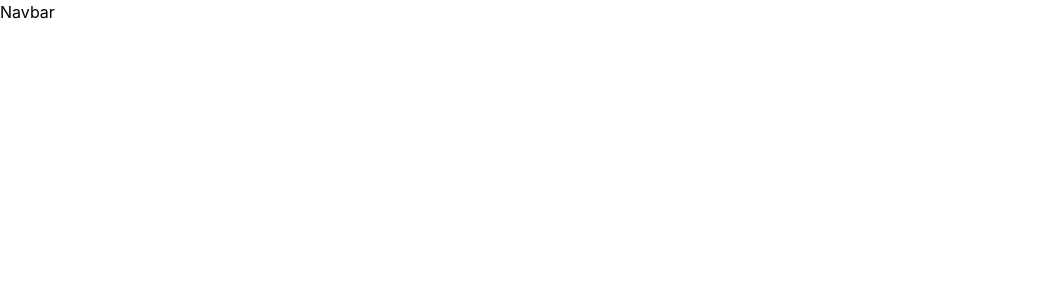
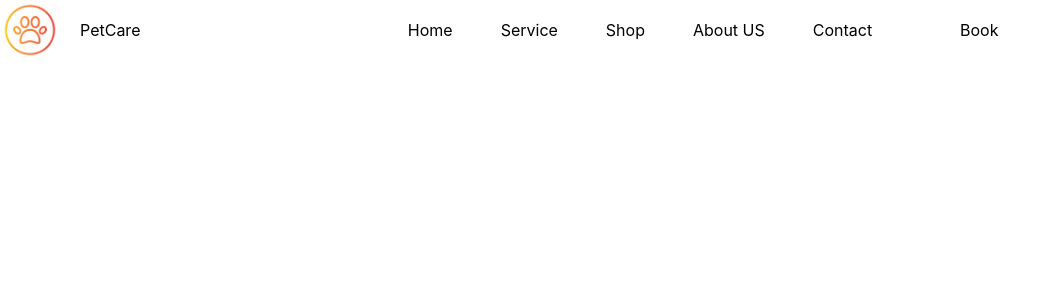
Before and after one commit to sejansorker/PetCare, a React (Vite) app: page / in a window 1280 px wide. Shown: the top 300 px of the page, without its empty margins (0-1060 px from the left). Built offline with nearby package versions, Linux system fonts and the light colour scheme.

Commit message:
nevbar ready

```diff
--- a/src/components/Navbar.jsx
+++ b/src/components/Navbar.jsx
@@ -1,8 +1,30 @@
 import React from 'react'
-
+import Container from './Container'
+import Logo from "../assets/logo.png"
 const Navbar = () => {
   return (
-    <div>Navbar</div>
+  <Container>
+    <div className="flex items-center">
+      <div className="w-1/4">
+      <div className="flex items-center gap-x-5">
+        <img className='w-15 h-15' src={Logo} alt="" />
+        <h3>PetCare</h3>
+      </div>
+      </div>
+      <div className="w-2/4">
+      <ul className='flex items-center gap-x-12 justify-center'>
+        <li>Home</li>
+        <li>Service</li>
+        <li>Shop</li>
+        <li>About US</li>
+        <li>Contact</li>
+      </ul>
+      </div>
+      <div className="w-1/4">
+      <button>Book</button>
+      </div>
+    </div>
+  </Container>
   )
 }
 
```
Also changed, not shown: src/assets/logo.png (added).
